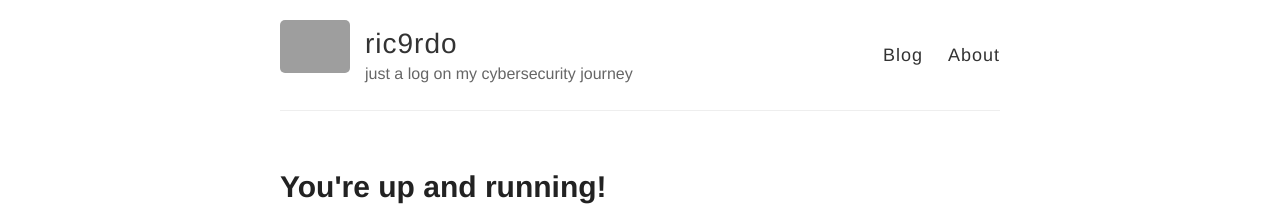
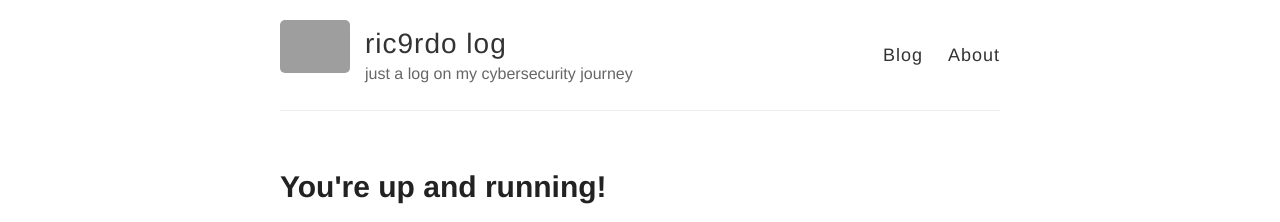
Before and after one commit to ric9rdo/ric9rdo.github.io, a Jekyll site: the page built from _posts/2014-3-3-Hello-World.md, in a window 1280 px wide. Shown: the top 222 px of the page. Built offline with Jekyll 4.4.1, drawn with Linux system fonts in a browser that asks for light colours; grey boxes are pictures that could not be loaded.

Commit message:
Update _config.yml

```diff
--- a/_config.yml
+++ b/_config.yml
@@ -3,7 +3,7 @@
 #
 
 # Name of your site (displayed in the header)
-name: ric9rdo
+name: ric9rdo log
 
 # Short bio or description (displayed in the header)
 description: just a log on my cybersecurity journey
```
